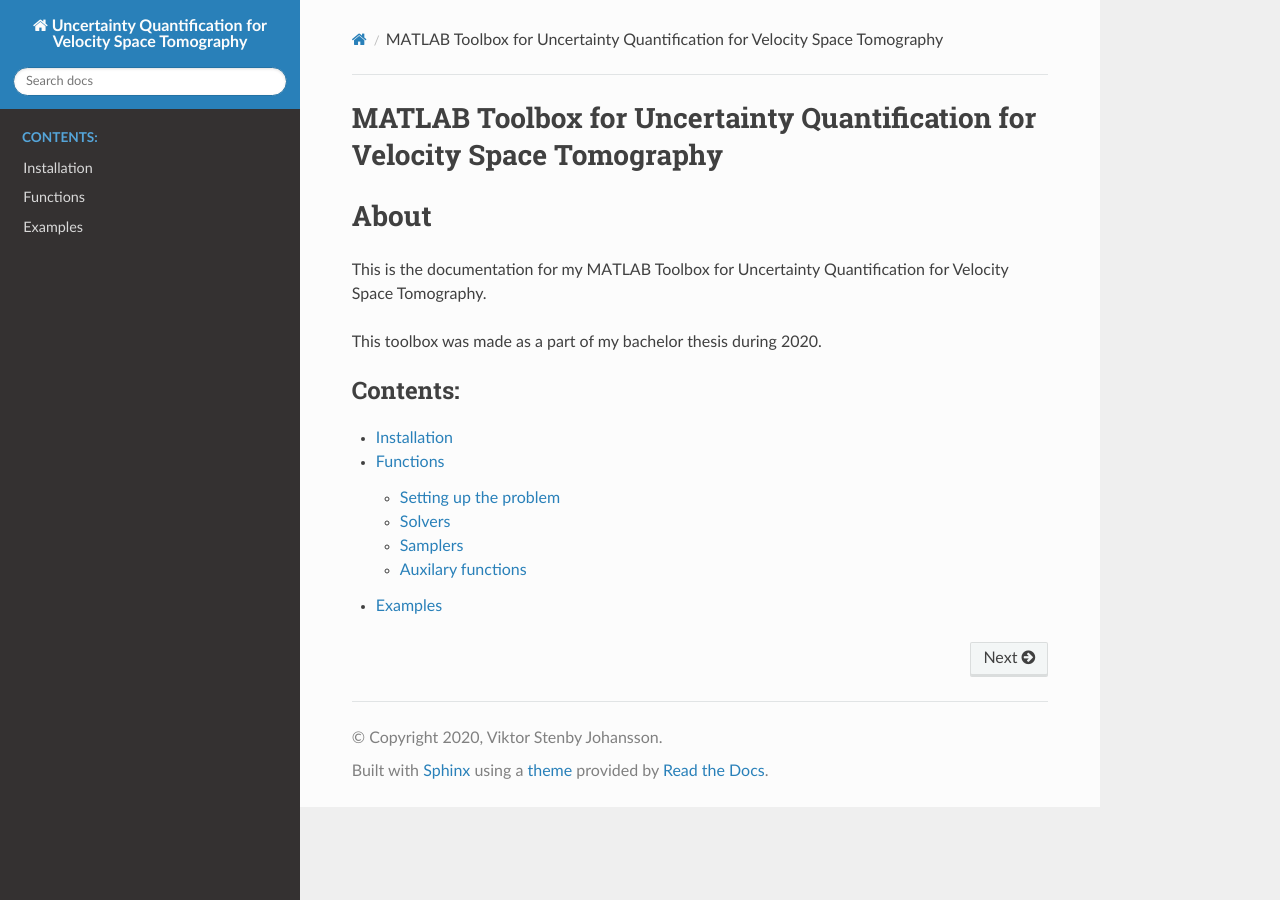
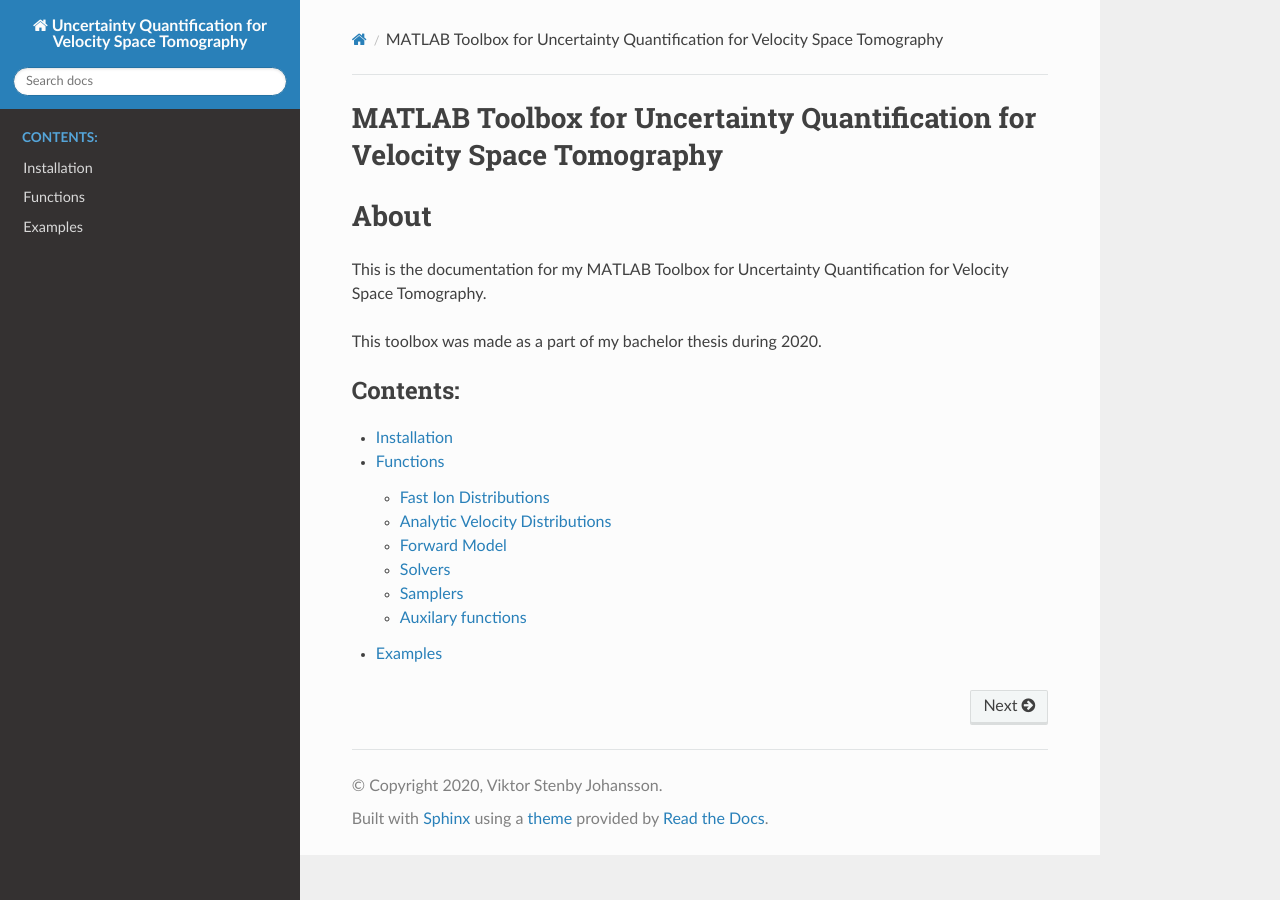
Before and after one commit to vstenby/BSc_VelocitySpaceUQ, a Sphinx documentation site: the page built from doc/index.rst, in a window 1280 px wide. Built offline with Sphinx 7.4.7 and the Read the Docs theme 2.0.0, drawn with Linux system fonts in a browser that asks for light colours.

Commit message:
Cleaned up documentation

```diff
--- a/doc/functions.rst
+++ b/doc/functions.rst
@@ -1,46 +1,53 @@
 Functions
 =========
 
-Setting up the problem
+Fast Ion Distributions
 ----------------------
 
-bi-Maxwellian distribution
+Bi-Maxwellian Distribution
 ^^^^^^^^^^^^^^^^^^^^^^^^^^
 
 .. mat:autofunction:: functions.biMaxx
 
-Isotropic slowing-down distribution
+Isotropic Slowing-Down Distribution
 ^^^^^^^^^^^^^^^^^^^^^^^^^^^^^^^^^^^
 
-.. mat:autofunction:: functions.isoSDx
+.. mat:autofunction functions.isoSDx
 
-Forward model matrix A
-^^^^^^^^^^^^^^^^^^^^^^
+Analytic Velocity Distributions
+-------------------------------
+
+Bi-Maxwellian Distribution
+^^^^^^^^^^^^^^^^^^^^^^^^^^
+
+.. mat:autofunction functions.biMaxg
+
+Isotropic Slowing-Down Distribution
+^^^^^^^^^^^^^^^^^^^^^^^^^^^^^^^^^^^
+
+.. mat:autofunction functions.isoSDg
+
+Forward Model
+-------------
+
+Transfer Matrix
+^^^^^^^^^^^^^^^
 
 .. mat:autofunction:: functions.transferMatrix
-
-Analytic velocity distributions
-^^^^^^^^^^^^^^^^^^^^^^^^^^^^^^^
-
-.. mat:autofunction:: functions.isoSDg
-
-.. mat:autofunction:: functions.biMaxg
-
-
 
 Solvers
 -------
 
-Nonnegative Tikhonov
-^^^^^^^^^^^^^^^^^^^^
+Nonnegative Tikhonov Solver
+^^^^^^^^^^^^^^^^^^^^^^^^^^^
 
 .. mat:autofunction:: functions.TikhNN
 
 Samplers
 --------
 
-Gibbs Sampler
-^^^^^^^^^^^^^
+Nonnegative Hierachical Gibbs Sampler
+^^^^^^^^^^^^^^^^^^^^^^^^^^^^^^^^^^^^^
 
 .. mat:autofunction:: functions.NNHGS
 
```
